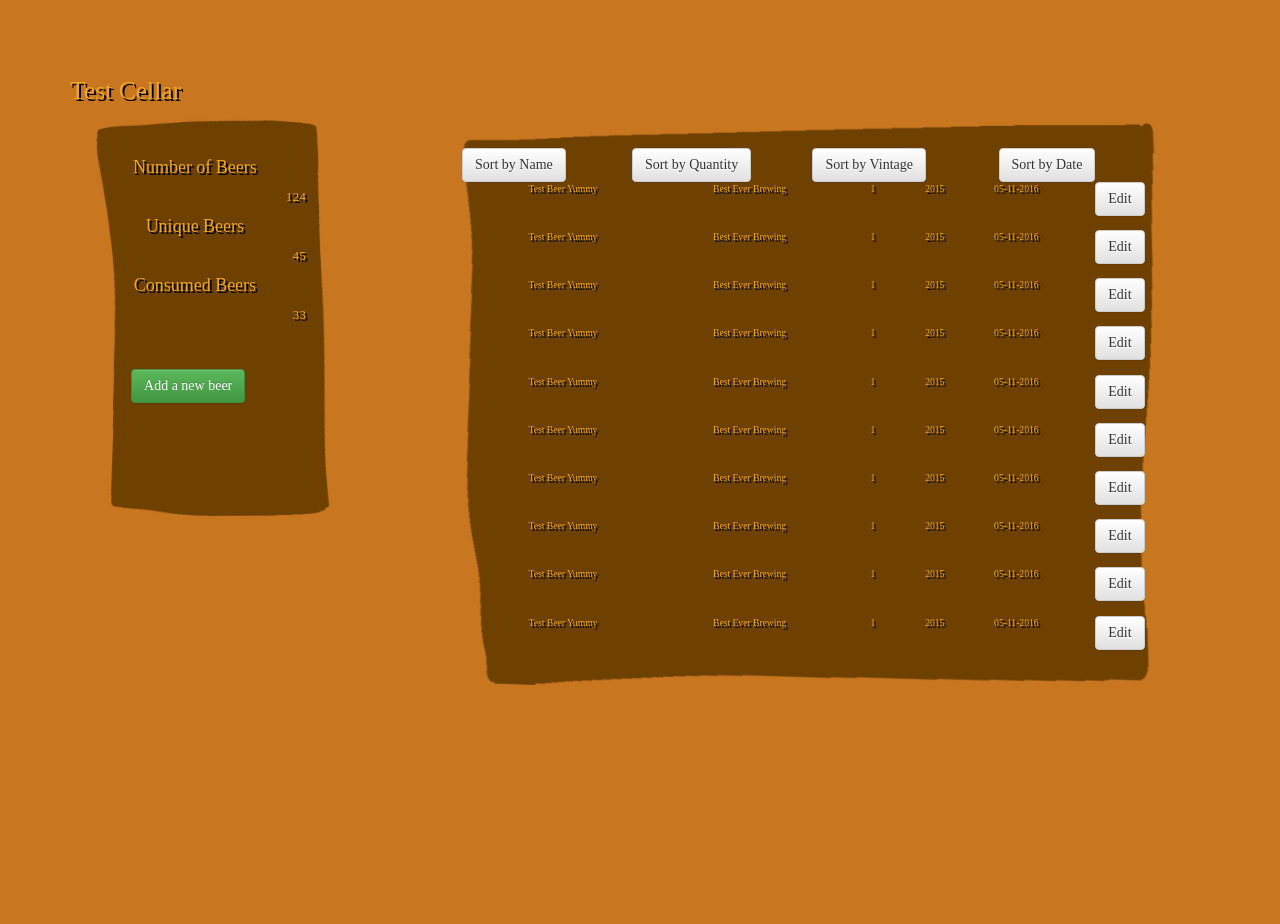
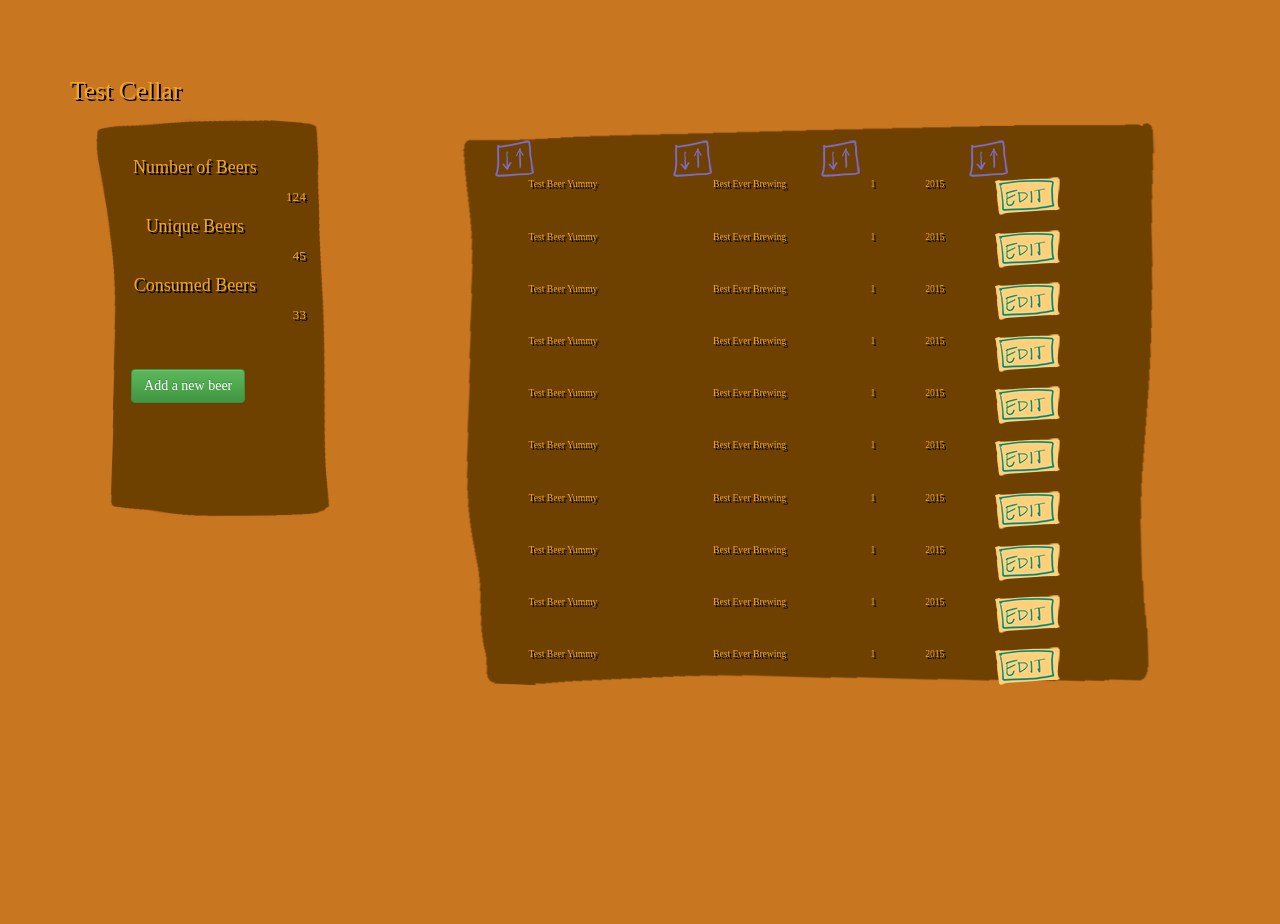
Before and after one commit to acesovereights/cellarmate, a PHP site: page /usercellar.php in a window 1280 px wide. Shown: the top 924 px of the page. Run offline with PHP 8.4, Linux system fonts and the light colour scheme; some web fonts are replaced.

Commit message:
Nov29 preclass updates

```diff
--- a/css/site.css
+++ b/css/site.css
@@ -305,3 +305,6 @@ img{
 .rowSpacer{
 	margin-bottom: 2%;
 }
+.cellarPadRight{
+	padding-right: 3%;
+}
--- a/usercellar.php
+++ b/usercellar.php
@@ -82,17 +82,22 @@
 					<div class="sorting textInsideRightCellar">
 						<form action="" method="" class="row">
 							<div class="col-lg-3 col-sm-3">
-								<input type="submit" name="sortByName" class="btn btn-default" value="Sort by Name">
+<!--								<input type="image" src="images/sortarrow.png" name="sortByName" value="Sort by Name">-->
+								<img src="images/sortarrow.png" alt="Sort By Name" onClick="sort('name')">
 							</div>
 							<div class="col-lg-3 col-sm-3">
-								<input type="submit" name="sortByQty" class="btn btn-default" value="Sort by Quantity">
+<!--								<input type="submit" name="sortByQty" class="btn btn-default" value="Sort by Quantity">-->
+								<img src="images/sortarrow.png" alt="Sort By Quantity" onClick="sort('brewery')">
+							</div>
+							<div class="col-lg-2 col-sm-2">
+<!--								<input type="submit" name="sortByVintage" class="btn btn-default" value="Sort by Vintage">-->
+								<img src="images/sortarrow.png" alt="Sort By Vintage" onClick="sort('qty')">
 							</div>
 							<div class="col-lg-3 col-sm-3">
-								<input type="submit" name="sortByVintage" class="btn btn-default" value="Sort by Vintage">
+<!--								<input type="submit" name="sortByDate" class="btn btn-default" value="Sort by Date">-->
+								<img src="images/sortarrow.png" alt="Sort By Date" onClick="sort('year')">
 							</div>
-							<div class="col-lg-3 col-sm-3">
-								<input type="submit" name="sortByDate" class="btn btn-default" value="Sort by Date">
-							</div>
+
 
 								<?php
 								for($i=0;$i<10;$i++)
@@ -112,12 +117,18 @@
 									<div class="col-lg-1 col-sm-1">
 										<?php echo $beerVintage ?>
 									</div>
-									<div class="col-lg-2 col-sm-2 pad-right">
+									<!--
+									<div class="col-lg-2 col-sm-2">
 										<?php echo $beerDate ?>
 
 									</div>
-									<a href="#editBeer" class="btn btn-default">Edit</a>
+									-->
+									<div class="col-lg-2 col-sm-2">
+										<a href="#editBeer"><img src="images/editbutton.png" alt="Edit Button"></a>
+									</div>
+
 								</div>
+<!--								put pagination here-->
 								<?php
 								}?>
 
@@ -192,5 +203,18 @@
 		</div>
 
 	</div>
+
+	<script>
+
+		function sort(criteria)
+		{
+			//put the sorting stuff here. like ajax
+			alert(criteria);
+
+		}
+
+
+
+	</script>
 </body>
 </html>
```
Also changed, not shown: images/editbutton.png (added), images/sortarrow.png (added).
